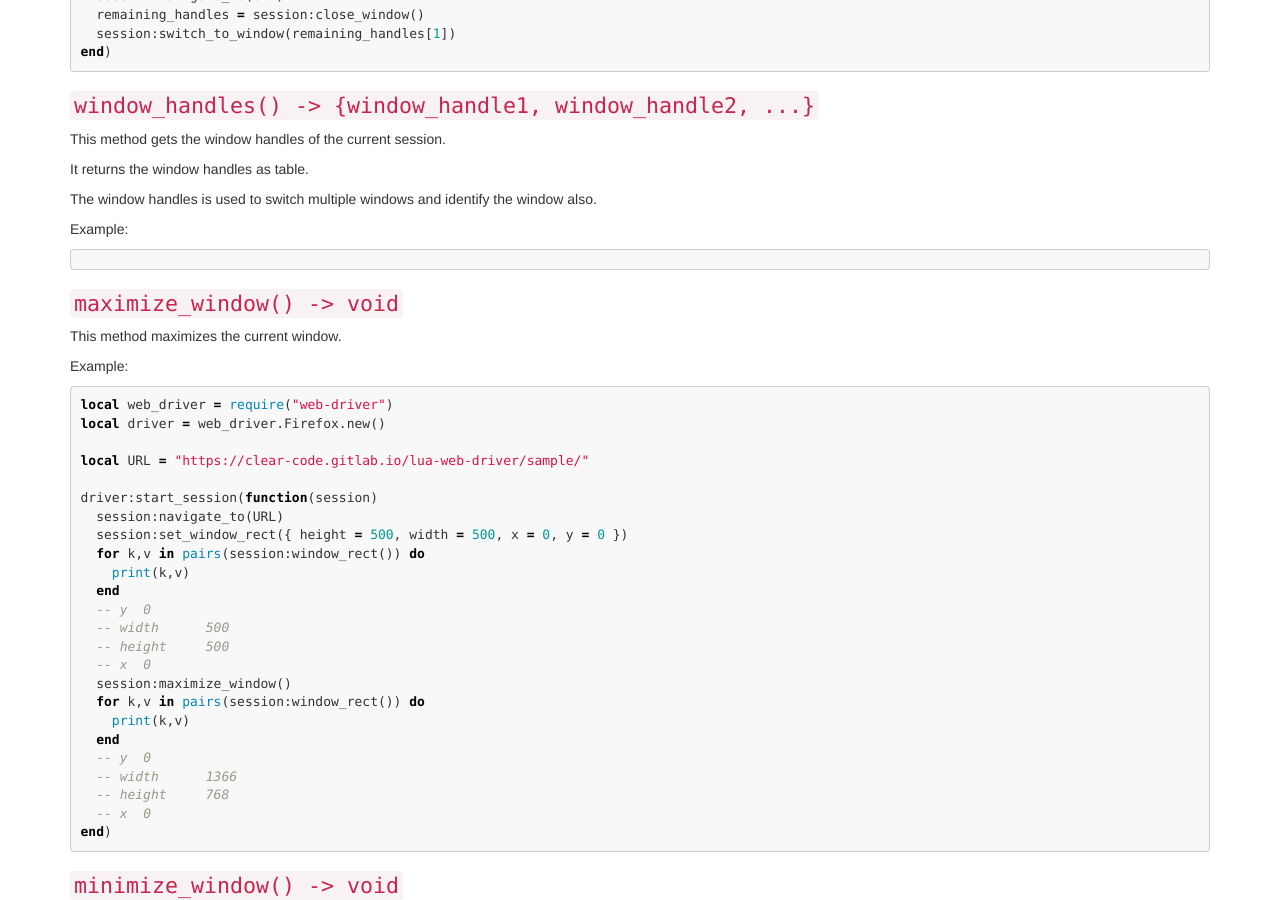
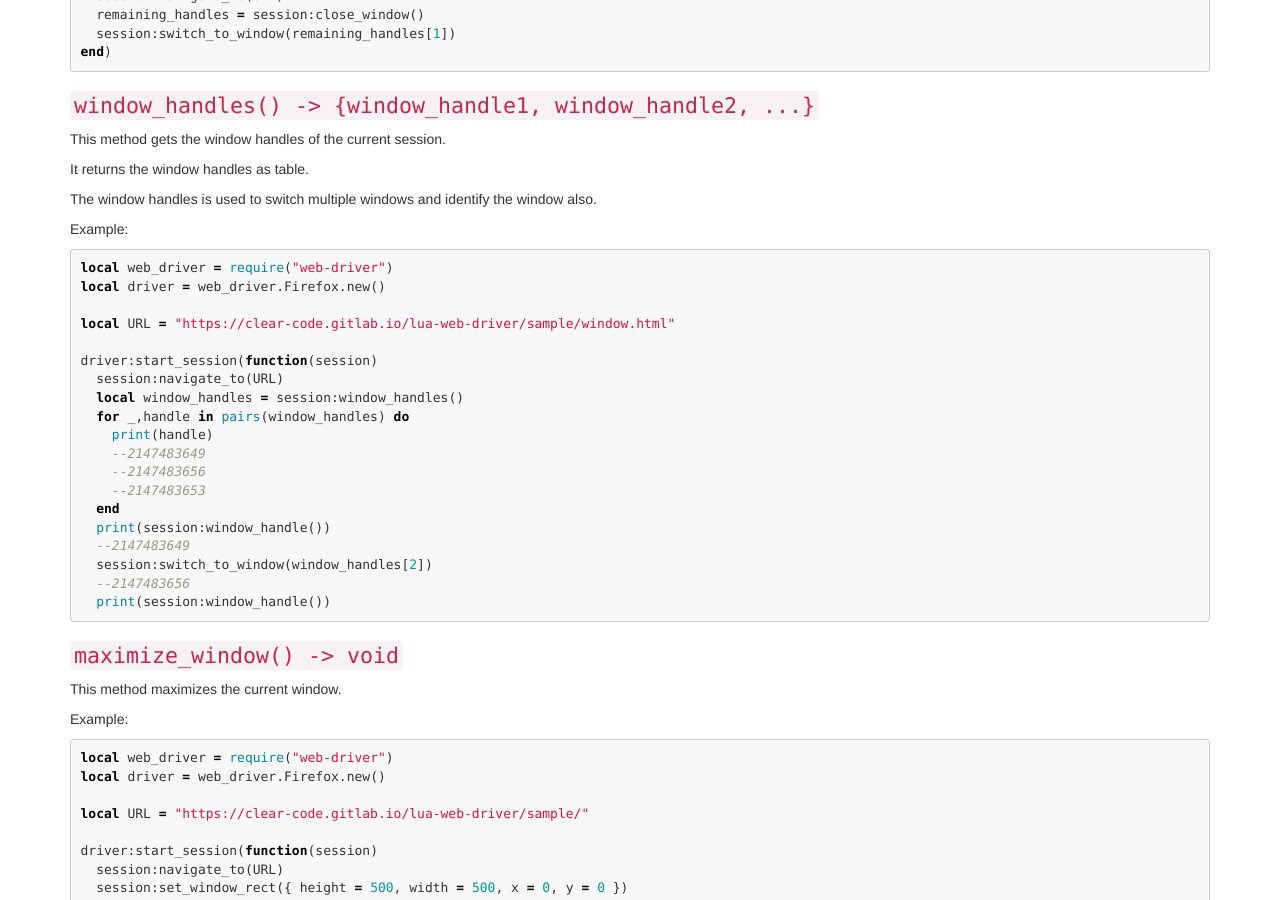
Before and after one commit to clear-code/lua-web-driver, a Jekyll site: the page built from docs/reference/session.md, in a window 1280 px wide and 900 px high, scrolled down 3761 px. Built offline with Jekyll 4.4.1, drawn with Linux system fonts in a browser that asks for light colours.

Commit message:
doc reference: add a example for Session:window_handles()

````diff
--- a/docs/reference/session.md
+++ b/docs/reference/session.md
@@ -231,6 +231,25 @@ The window handles is used to switch multiple windows and identify the window al
 Example:
 
 ```lua
+local web_driver = require("web-driver")
+local driver = web_driver.Firefox.new()
+
+local URL = "https://clear-code.gitlab.io/lua-web-driver/sample/window.html"
+
+driver:start_session(function(session)
+  session:navigate_to(URL)
+  local window_handles = session:window_handles()
+  for _,handle in pairs(window_handles) do
+    print(handle)
+    --2147483649
+    --2147483656
+    --2147483653
+  end
+  print(session:window_handle())
+  --2147483649
+  session:switch_to_window(window_handles[2])
+  --2147483656
+  print(session:window_handle())
 ```
 
 ### `maximize_window() -> void` {#maximize-windows}
````
Also changed, not shown: docs/ja/reference/session.md (+19 -0 lines), 1 other file.
